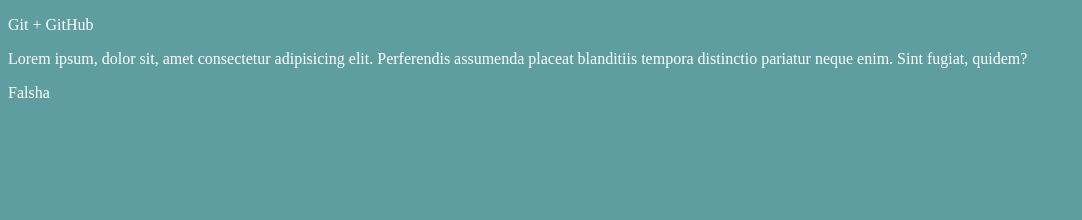
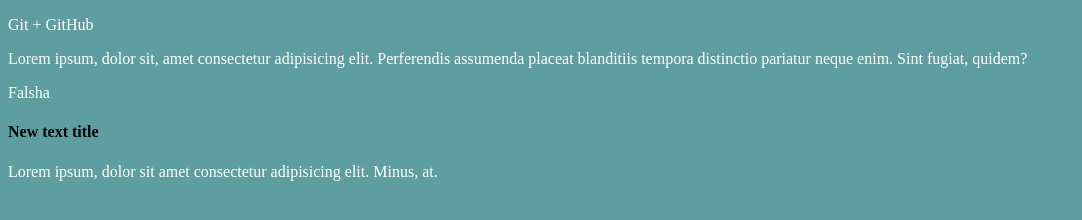
Before and after one commit to pgplug/gittest, a plain HTML site: page index.html in a window 1280 px wide. Shown: the whole page, without its empty margins (0-1082 px from the left). Drawn offline with Linux system fonts and the light colour scheme.

Commit message:
Новая ветка

```diff
--- a/index.html
+++ b/index.html
@@ -11,5 +11,8 @@
     <p>Git + GitHub</p>
     <p>Lorem ipsum, dolor sit, amet consectetur adipisicing elit. Perferendis assumenda placeat blanditiis tempora distinctio pariatur neque enim. Sint fugiat, quidem?</p>
     <p id="sto">Falsha</p>
+
+    <h4>New text title</h4>
+    <p>Lorem ipsum, dolor sit amet consectetur adipisicing elit. Minus, at.</p>
 </body>
 </html>
```
